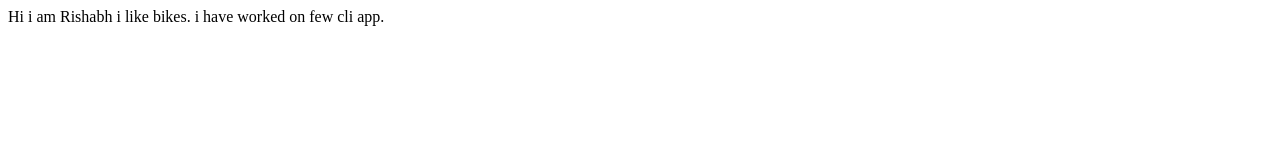
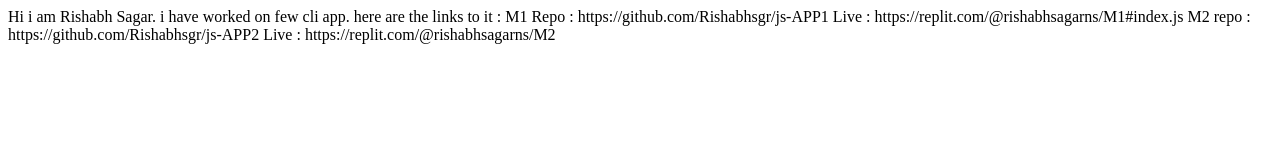
Before and after one commit to Rishabhsgr/rishabhsagar-site, a plain HTML site: page index.html in a window 1280 px wide. Drawn offline with Linux system fonts and the light colour scheme.

Commit message:
feat
added link on website

```diff
--- a/index.html
+++ b/index.html
@@ -6,7 +6,17 @@
         <title>student site</title>
     </head>
     <body>
-        Hi i am Rishabh i like bikes.
+        Hi i am Rishabh Sagar.
         i have worked on few cli app.
+        here are the links to it :
+
+        M1
+        Repo : https://github.com/Rishabhsgr/js-APP1
+        Live : https://replit.com/@rishabhsagarns/M1#index.js
+
+        M2
+        repo : https://github.com/Rishabhsgr/js-APP2
+        Live : https://replit.com/@rishabhsagarns/M2
+
     </body>
 </html>
```
